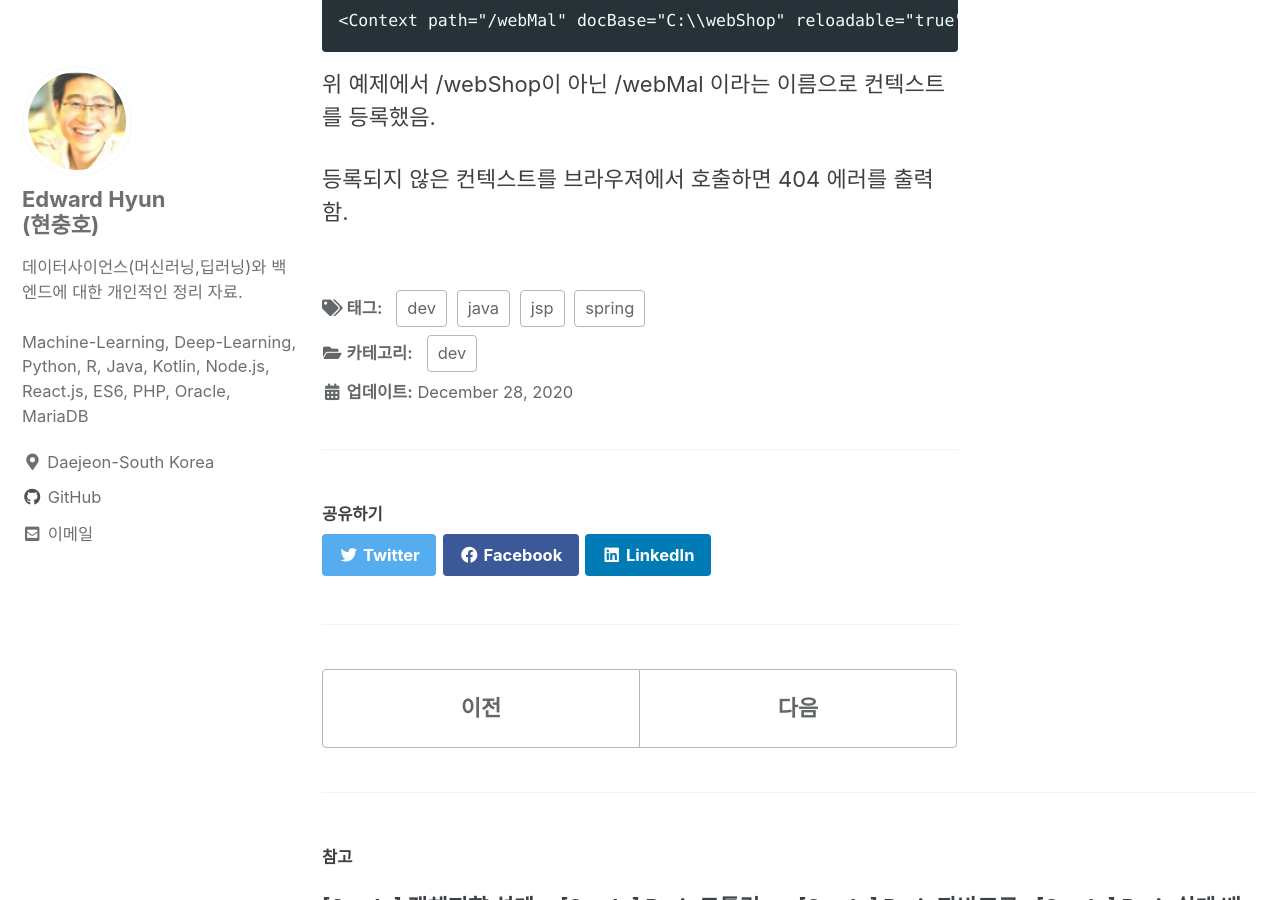
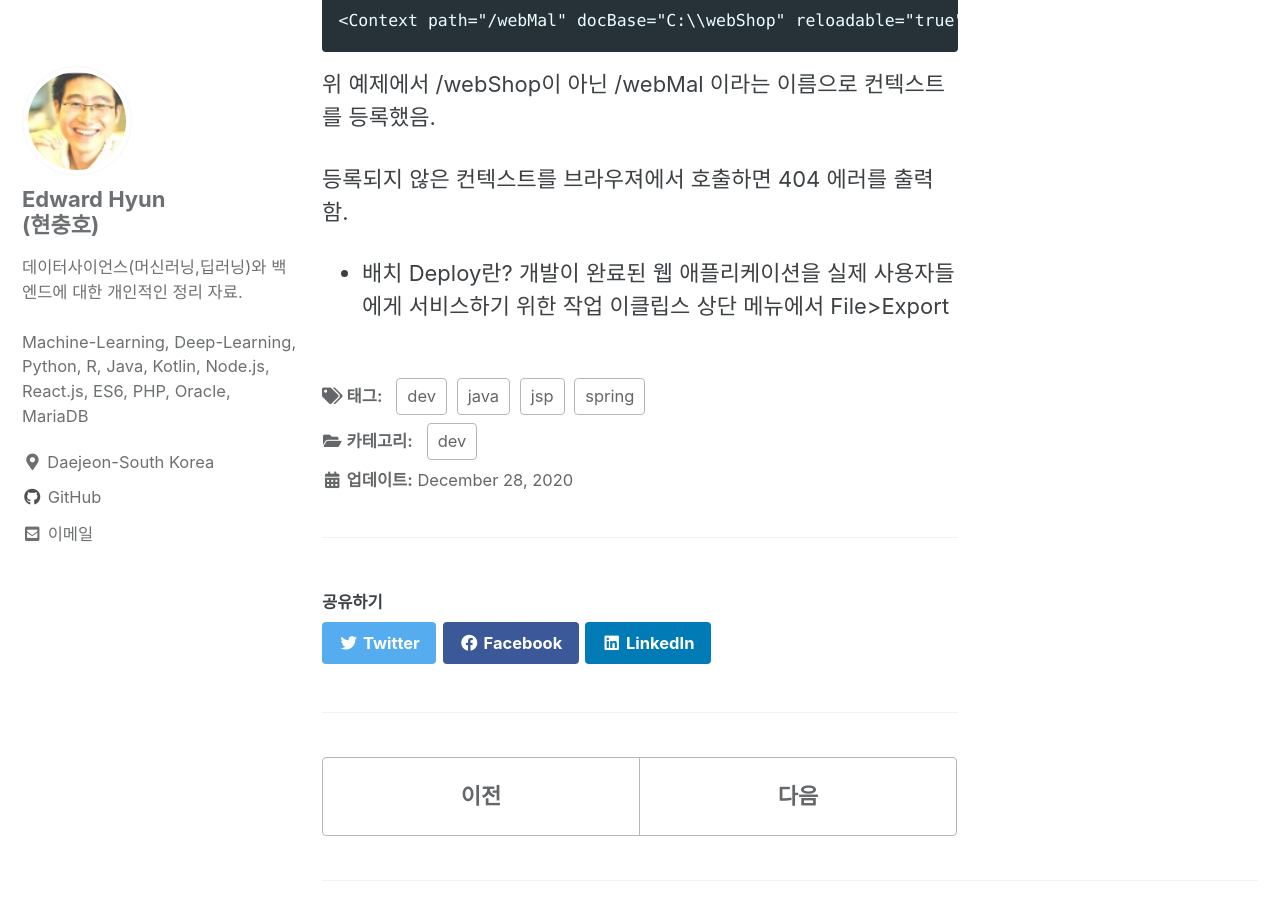
Before and after one commit to iamhch24/iamhch24.github.io, a Jekyll site: the page built from _posts/2020-12-28-[Study] 자바 웹을 다루는 기술.md, in a window 1280 px wide and 900 px high, scrolled down 2431 px. Built offline with Jekyll 4.4.1, drawn with Linux system fonts in a browser that asks for light colours; cached includes are drawn as plain includes.

Commit message:
_posts/2020-12-28-[Study] 자바 웹을 다루는 기술.md updated from https://stackedit.io/

```diff
--- a/_posts/2020-12-28-[Study] 자바 웹을 다루는 기술.md
+++ b/_posts/2020-12-28-[Study] 자바 웹을 다루는 기술.md
@@ -88,8 +88,12 @@ server.xml
 
 등록되지 않은 컨텍스트를 브라우져에서 호출하면 404 에러를 출력함.
 
+* 배치 Deploy란?
+개발이 완료된 웹 애플리케이션을 실제 사용자들에게 서비스하기 위한 작업
+이클립스 상단 메뉴에서 File>Export
+
 
 <!--stackedit_data:
-eyJoaXN0b3J5IjpbLTEyNDI0ODc3ODAsLTIwMjU4NDA0ODksOD
-I2NjExNDk2XX0=
+eyJoaXN0b3J5IjpbLTk2MzMzMTA0OCwtMTI0MjQ4Nzc4MCwtMj
+AyNTg0MDQ4OSw4MjY2MTE0OTZdfQ==
 -->
```
